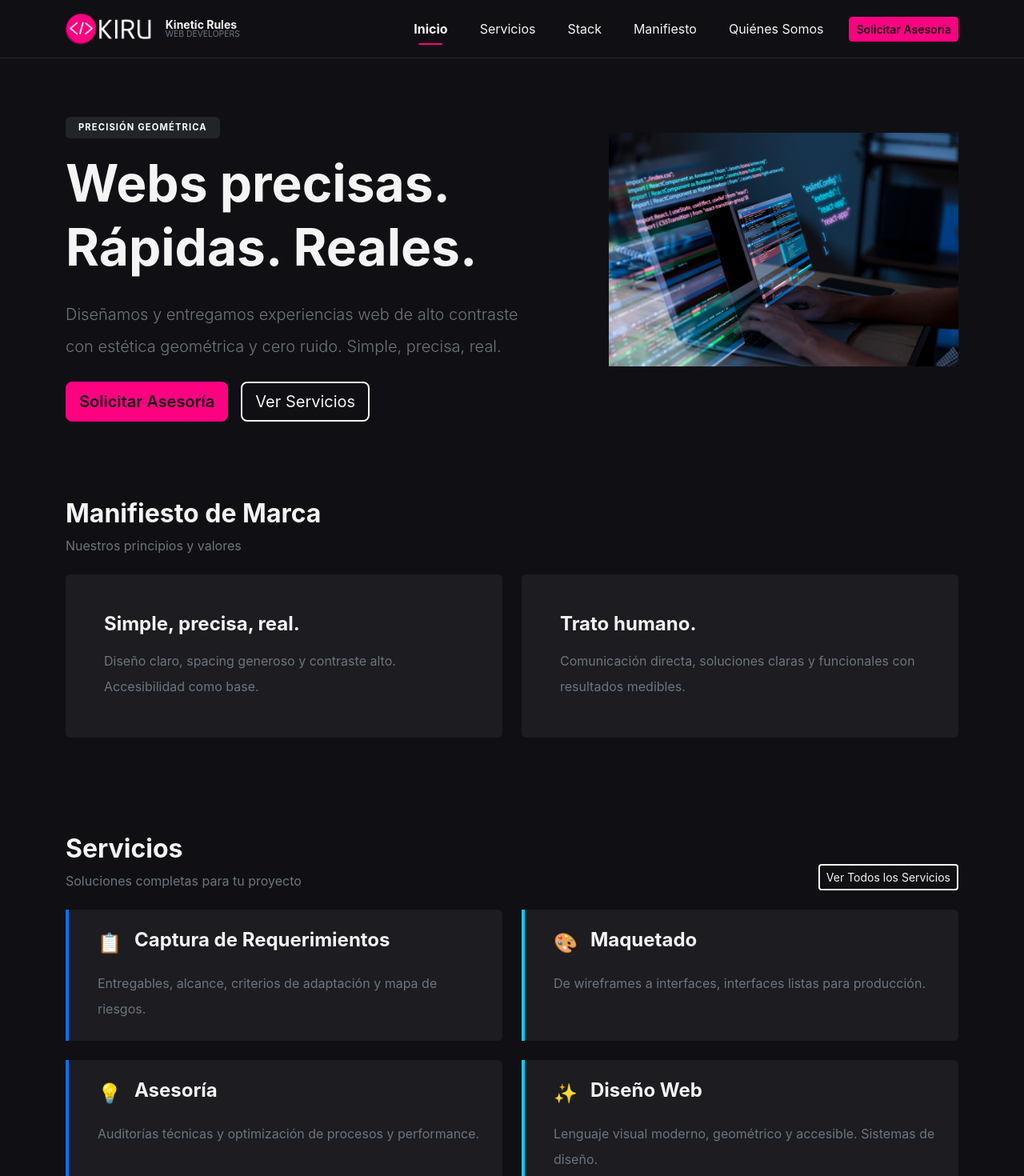
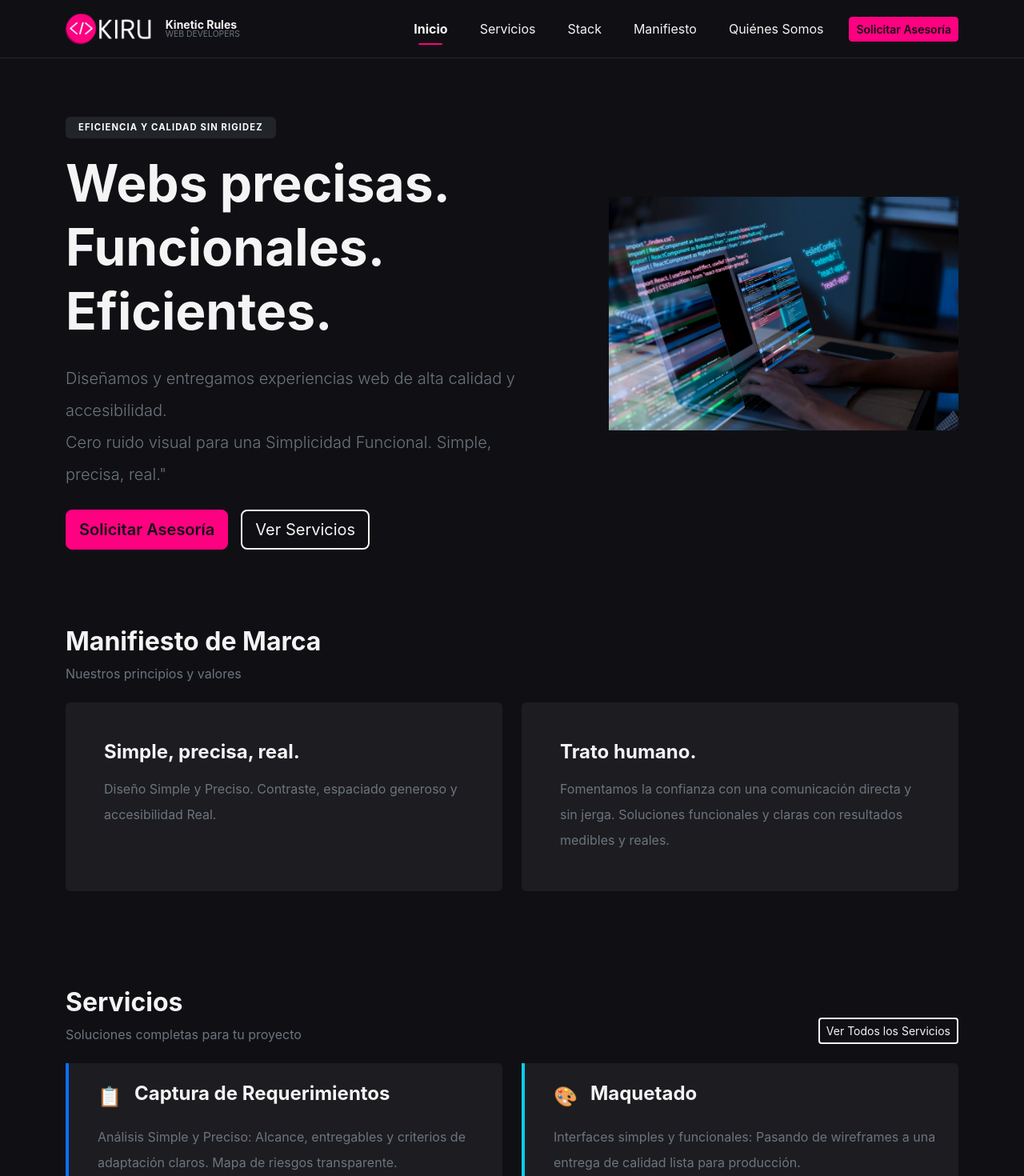
Before and after one commit to KiruDevelopers/kiruLanding, a React (Vite) app: page / in a window 1280 px wide. Shown: the top 1470 px of the page at 80% size. Built offline with nearby package versions, Linux system fonts and the light colour scheme.

Commit message:
Mejora en contenido

```diff
--- a/src/Home.jsx
+++ b/src/Home.jsx
@@ -16,28 +16,28 @@ const serviciosData = [
     {
         id: 'captura-requerimientos',
         title: 'Captura de Requerimientos',
-        description: 'Entregables, alcance, criterios de adaptación y mapa de riesgos.',
+        description: 'Análisis Simple y Preciso: Alcance, entregables y criterios de adaptación claros. Mapa de riesgos transparente.',
         icon: '📋',
         color: 'primary'
     },
     {
         id: 'maquetado',
         title: 'Maquetado',
-        description: 'De wireframes a interfaces, interfaces listas para producción.',
+        description: 'Interfaces simples y funcionales: Pasando de wireframes a una entrega de calidad lista para producción.',
         icon: '🎨',
         color: 'info'
     },
     {
         id: 'asesoria',
         title: 'Asesoría',
-        description: 'Auditorías técnicas y optimización de procesos y performance.',
+        description: 'Optimización precisa de procesos para alcanzar la máxima eficiencia y performance.',
         icon: '💡',
         color: 'primary'
     },
     {
         id: 'diseno-web',
         title: 'Diseño Web',
-        description: 'Lenguaje visual moderno, geométrico y accesible. Sistemas de diseño.',
+        description: 'Diseño geométrico y legible. Creación de interfaces con simplicidad funcional y accesibilidad inclusiva.',
         icon: '✨',
         color: 'info'
     },
@@ -59,12 +59,12 @@ const stackTags = [
 const manifestoItems = [
     {
         title: 'Simple, precisa, real.',
-        description: 'Diseño claro, spacing generoso y contraste alto. Accesibilidad como base.',
+        description: 'Diseño Simple y Preciso. Contraste, espaciado generoso y accesibilidad Real.',
         highlight: true
     },
     {
         title: 'Trato humano.',
-        description: 'Comunicación directa, soluciones claras y funcionales con resultados medibles.',
+        description: 'Fomentamos la confianza con una comunicación directa y sin jerga. Soluciones funcionales y claras con resultados medibles y reales.',
         highlight: true
     }
 ];
@@ -81,15 +81,14 @@ const HeroSection = ({ onContactClick, onServicesClick }) => (
                         className="mb-3 px-3 py-2 text-uppercase fw-bold"
                         style={{ fontSize: '0.7rem', letterSpacing: '0.1em' }}
                     >
-                        Precisión geométrica
+                        Eficiencia y calidad sin rigidez
                     </Badge>
                     <h1 className="display-3 fw-bold mb-4 text-white lh-sm">
                         Webs precisas.<br />
-                        Rápidas. Reales.
+                        Funcionales. Eficientes.
                     </h1>
                     <p className="lead text-secondary mb-4 lh-lg" style={{ maxWidth: '600px' }}>
-                        Diseñamos y entregamos experiencias web de alto contraste con estética
-                        geométrica y cero ruido. Simple, precisa, real.
+                       Diseñamos y entregamos experiencias web de alta calidad y accesibilidad. <br /> Cero ruido visual para una Simplicidad Funcional. Simple, precisa, real."
                     </p>
                     <div className="hero-actions d-flex flex-column flex-sm-row gap-3">
                         <Button
```
